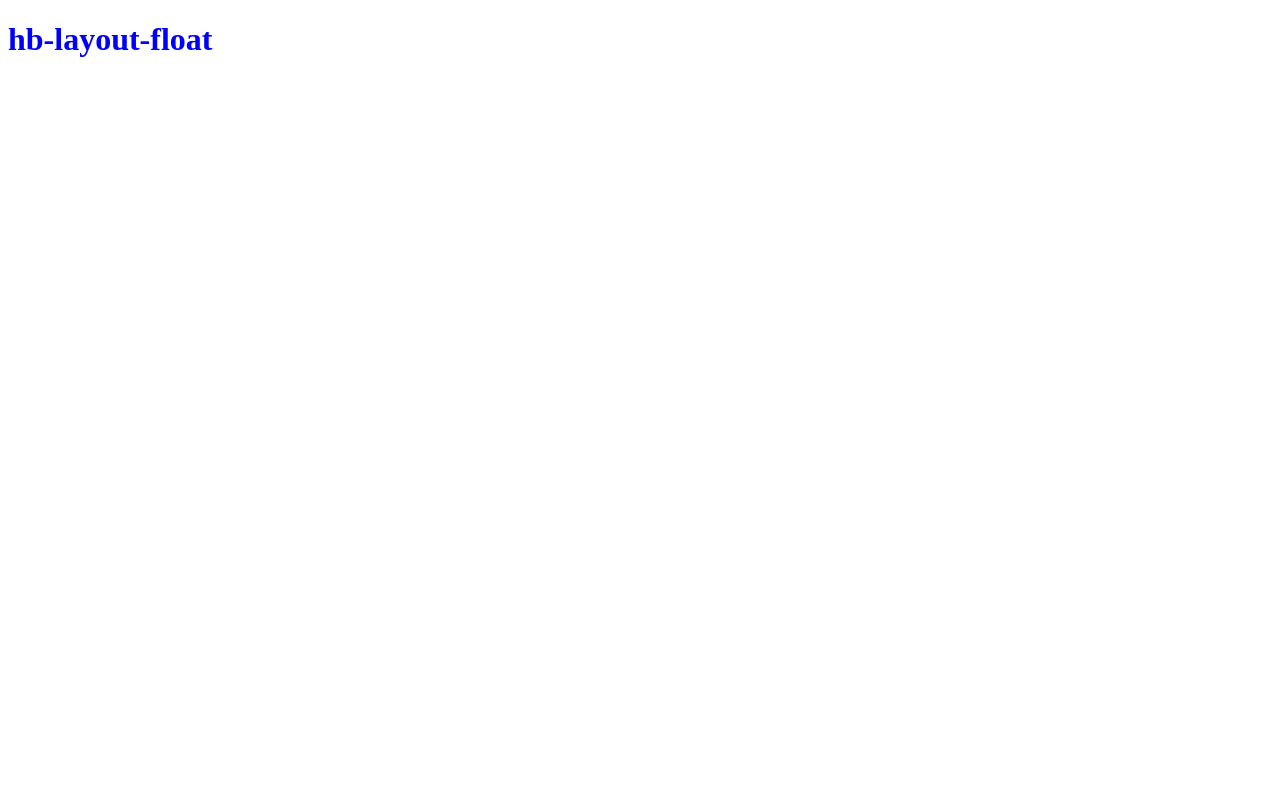
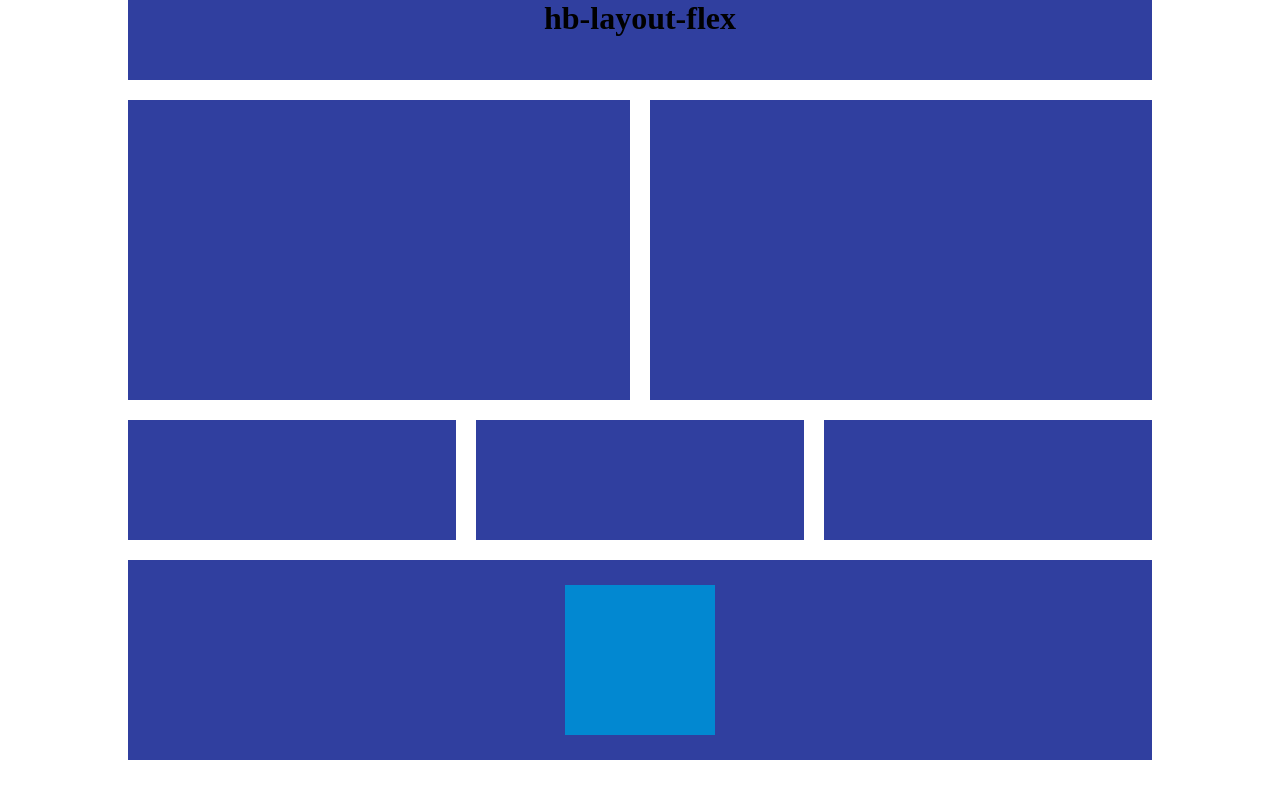
Before and after one commit to brayan9304/hb-layout-flexbox, a plain HTML site: page index.html in a window 1280 px wide. Drawn offline with Linux system fonts and the light colour scheme.

Commit message:
main view

```diff
--- a/css/style.css
+++ b/css/style.css
@@ -1,3 +1,65 @@
-h1{
-    color: blue;
+*{
+    margin: 0;
+    padding: 0;
+    box-sizing: 0;
 }
+header, footer, article{
+    background-color: #303F9F;
+}
+
+header, .container{
+    width: 100%;
+    max-width: 1024px;
+    margin: 0 auto;
+}
+.container{
+    margin-top: 100px;
+}
+header{
+    text-align: center;
+    position: fixed;
+    height: 80px;
+    top: 0;
+    left: 50%;
+    transform: translateX(-50%);
+}
+.section-1{
+    margin-top: 20px;
+    height: 300px;
+    display: flex;
+}
+.section-2{
+    margin-top: 20px;
+    display: flex;
+    height: 120px;
+}
+footer{
+    display: flex;
+    align-items: center;
+    justify-content: center;
+    margin-top: 20px;
+    height: 200px;
+}
+.section-1 article{
+    width: 502px;
+    height: 100%;
+}
+.section-2 article{
+    width: 328px;
+    height: 100%;
+}
+.right-space{
+    margin-right: 20px;
+}
+footer article{
+    width: 150px;
+    height: 150px;
+    background-color: #0288D1;
+}
+
+@media (max-width: 700px) {
+    .section-1, .section-2{
+        flex-direction: column;
+    }
+
+  }
--- a/index.html
+++ b/index.html
@@ -1,5 +1,6 @@
 <!DOCTYPE html>
 <html lang="en">
+
 <head>
     <meta charset="UTF-8">
     <meta name="viewport" content="width=device-width, initial-scale=1.0">
@@ -7,7 +8,25 @@
     <title>hb-layout-floats</title>
     <link rel="stylesheet" href="css/style.css">
 </head>
+
 <body>
-    <h1>hb-layout-float</h1>
+    <header>
+        <h1>hb-layout-flex</h1>
+    </header>
+    <div class="container">
+        <section class="section-1">
+            <article class="right-space"></article>
+            <article></article>
+        </section>
+        <section class="section-2">
+                <article class="right-space"></article>
+                <article class="right-space"></article>
+                <article></article>
+        </section>
+        <footer>
+                <article></article>
+        </footer>
+    </div>
 </body>
+
 </html>
```
